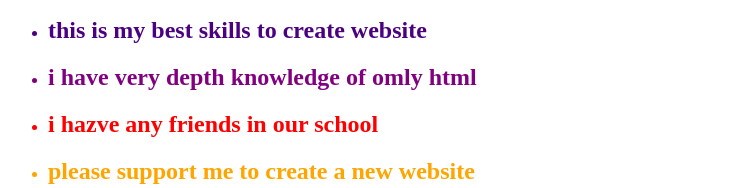
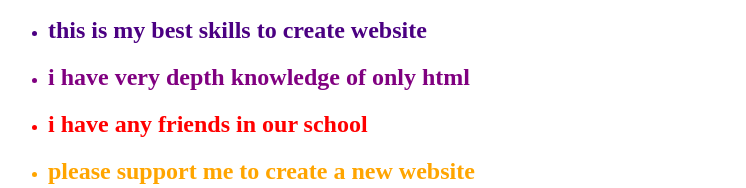
Before and after one commit to muhammadhazik/-AIR-POLLUTION-, a plain HTML site: page Untitled-1.html in a window 1280 px wide. Shown: the part 284-472 px from the top of the page, without its empty margins (0-746 px from the left). Drawn offline with Linux system fonts and the light colour scheme.

Commit message:
Update Untitled-1.html

```diff
--- a/Untitled-1.html
+++ b/Untitled-1.html
@@ -13,8 +13,8 @@
 <font color="green"><li><h2>this is my first website </h2></li></font>
 <font color="light blue"><li><h2>i have 15 attemts to create website but i failed all attemts</h2></li></font>
 <font color="indigo"><li><h2>this is my best skills to create website</h2></li></font>
-<font color="purple"><li><h2>i have very depth knowledge of omly html</h2></li></font>
-<font color="red"><li><h2>i hazve any friends in our school</h2></li></font>
+<font color="purple"><li><h2>i have very depth knowledge of only html</h2></li></font>
+<font color="red"><li><h2>i have any friends in our school</h2></li></font>
 <font color="orange"><li><h2>please support me to create a new website</h2></li></font>
 <font color="yellow"><li><h2>What website should I build on the next time?</h2></li></font>
 <font color="green"><li><h2>i have all interest on computer</h2></li></font>
```
